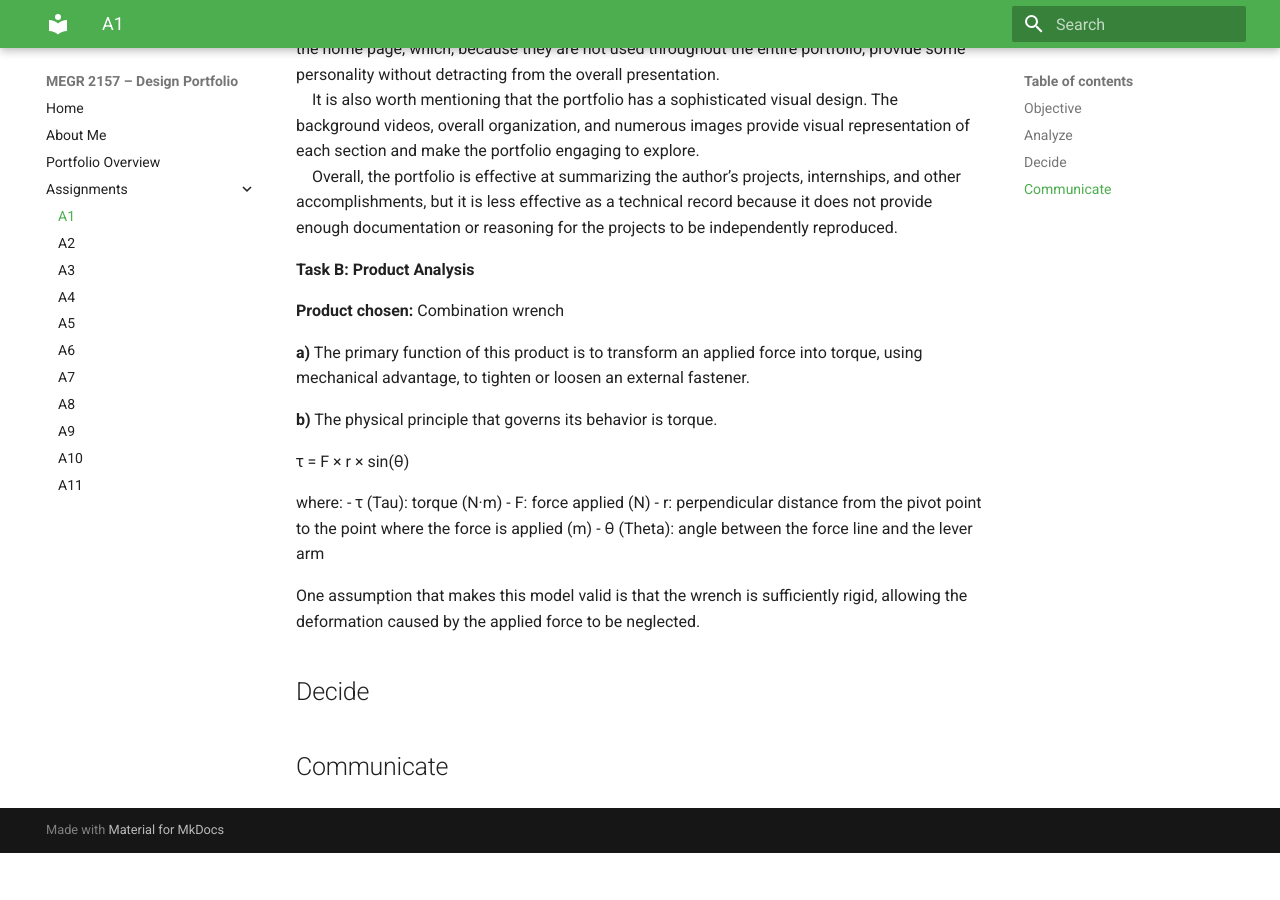
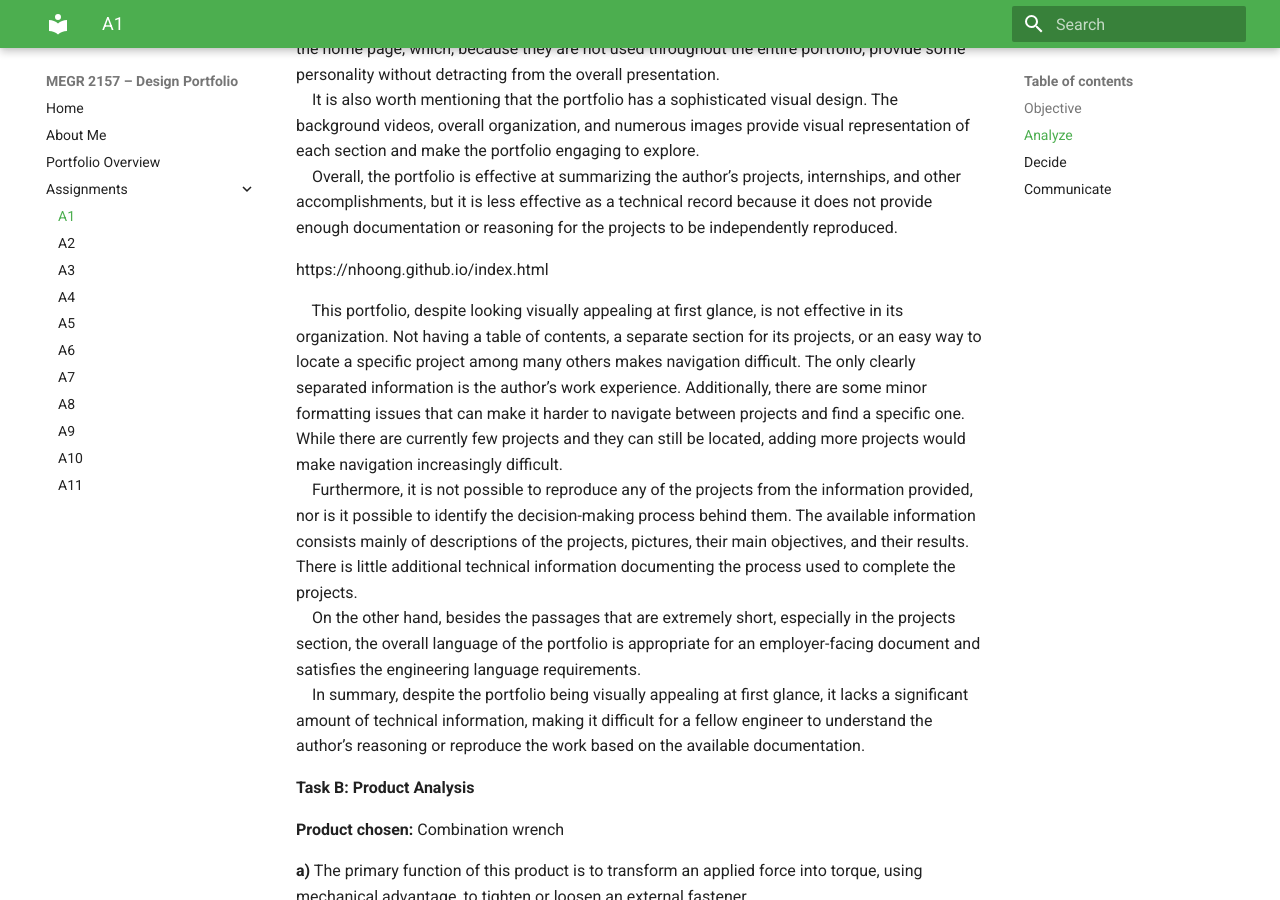
Before and after one commit to abatisti/megr2157-portfolio, an MkDocs documentation site: the page built from docs/assignments/A01/index.md, in a window 1280 px wide and 900 px high, scrolled down 660 px. Built offline with MkDocs 1.6.1 and Material for MkDocs 9.7.7, drawn with Linux system fonts in a browser that asks for light colours; before the commit the page ends 1513 px from its top, so only the background shows below that.

Commit message:
Update index.md

```diff
--- a/docs/assignments/A01/index.md
+++ b/docs/assignments/A01/index.md
@@ -14,7 +14,12 @@
 &nbsp;&nbsp;&nbsp;  It is also worth mentioning that the portfolio has a sophisticated visual design. The background videos, overall organization, and numerous images provide visual representation of each section and make the portfolio engaging to explore.
 &nbsp;&nbsp;&nbsp;  Overall, the portfolio is effective at summarizing the author’s projects, internships, and other accomplishments, but it is less effective as a technical record because it does not provide enough documentation or reasoning for the projects to be independently reproduced.
 
+https://nhoong.github.io/index.html
 
+&nbsp;&nbsp;&nbsp;  This portfolio, despite looking visually appealing at first glance, is not effective in its organization. Not having a table of contents, a separate section for its projects, or an easy way to locate a specific project among many others makes navigation difficult. The only clearly separated information is the author’s work experience. Additionally, there are some minor formatting issues that can make it harder to navigate between projects and find a specific one. While there are currently few projects and they can still be located, adding more projects would make navigation increasingly difficult.
+&nbsp;&nbsp;&nbsp;  Furthermore, it is not possible to reproduce any of the projects from the information provided, nor is it possible to identify the decision-making process behind them. The available information consists mainly of descriptions of the projects, pictures, their main objectives, and their results. There is little additional technical information documenting the process used to complete the projects.
+&nbsp;&nbsp;&nbsp;  On the other hand, besides the passages that are extremely short, especially in the projects section, the overall language of the portfolio is appropriate for an employer-facing document and satisfies the engineering language requirements.
+&nbsp;&nbsp;&nbsp;  In summary, despite the portfolio being visually appealing at first glance, it lacks a significant amount of technical information, making it difficult for a fellow engineer to understand the author’s reasoning or reproduce the work based on the available documentation.
 
 
 **Task B: Product Analysis**
```
